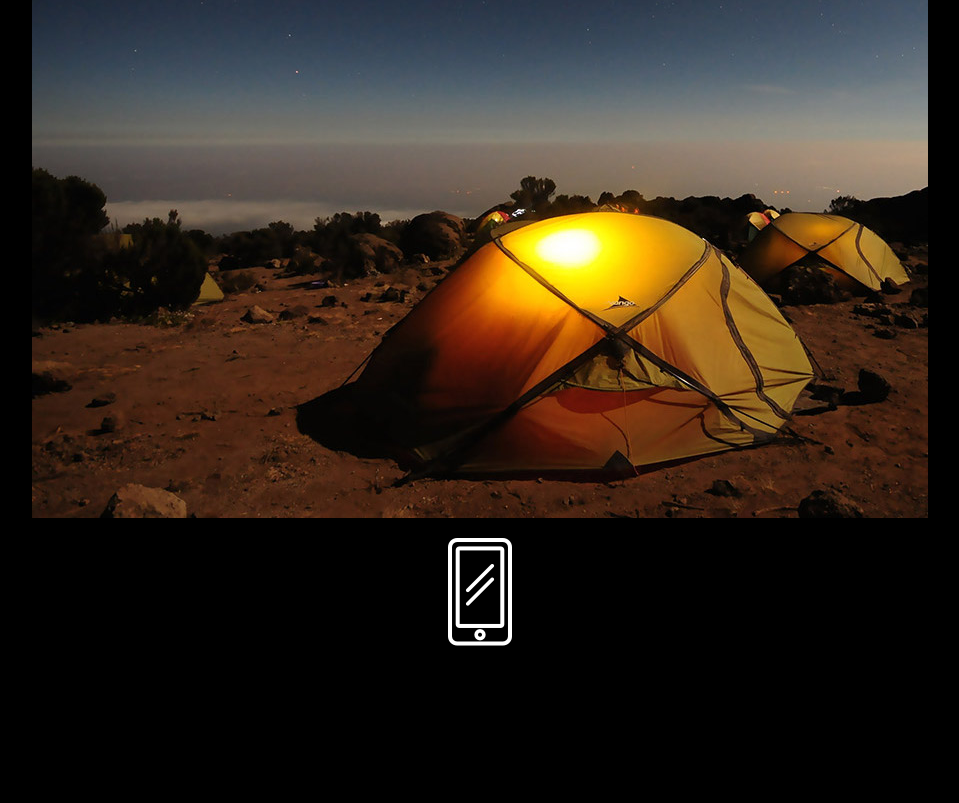
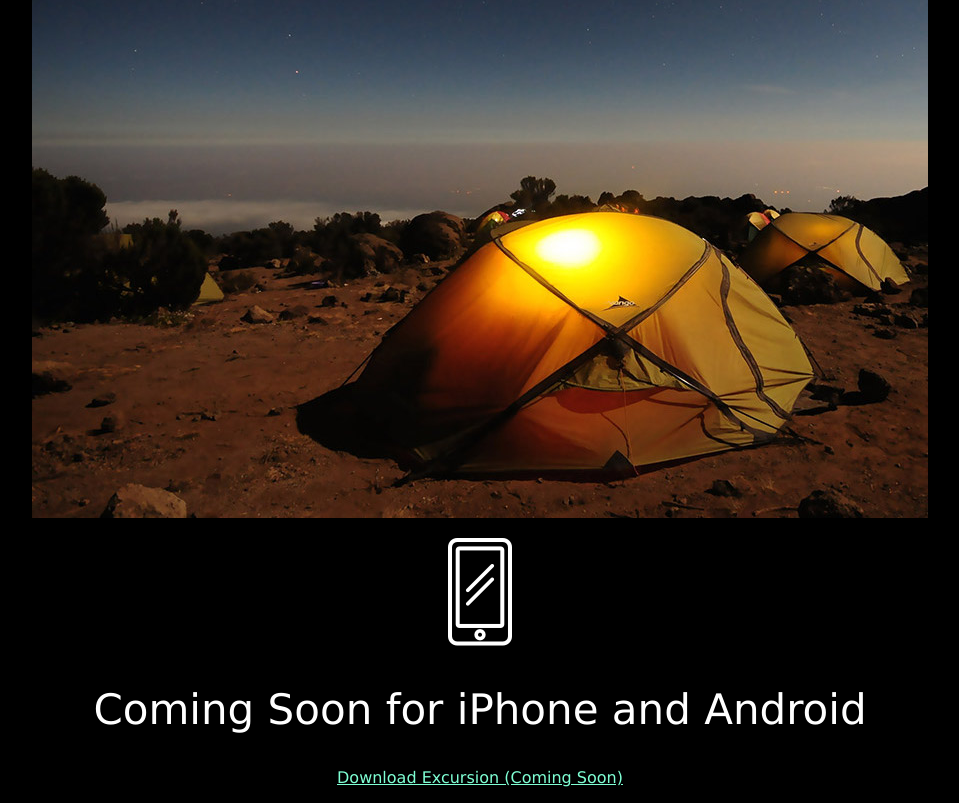
Before and after one commit to nareshtanna/exx, a plain HTML site: page index.html in a window 1280 px wide. Shown: the part 494-1297 px from the top of the page, without its empty margins (160-1119 px from the left). Before the commit the page ends 1160 px from the top, so only its background shows below. Drawn offline with Linux system fonts and the light colour scheme.

Commit message:
The Latest copies

```diff
--- a/index.html
+++ b/index.html
@@ -17,6 +17,8 @@
   <h4 class="header--sub-header">Excursion remembers places you like, and recommends points of interest around you</h4>
   <p><img src="resources/images/camp.jpg"</p>
   <p><img src="resources/images/phone.png"<</p>
+  <h2 class="header--secondary">Coming Soon for iPhone and Android</h2>
+  <p> <a class="link--cta" href="#">Download Excursion (Coming Soon)</a></p>
 
 
 
```
